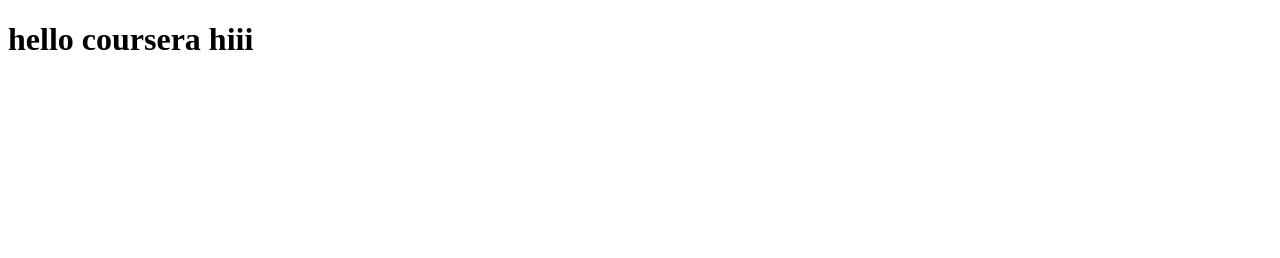
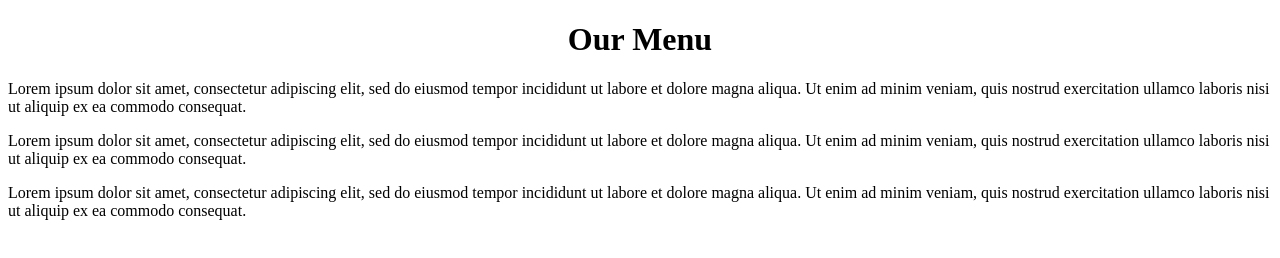
Before and after one commit to jeevighashri/coursera-test, a plain HTML site: page site/index.html in a window 1280 px wide. Drawn offline with Linux system fonts and the light colour scheme.

Commit message:
assessment

```diff
--- a/site/index.html
+++ b/site/index.html
@@ -1,9 +1,14 @@
 <!DOCTYPE html>
 <html>
 <head>
-	<title>hello coursera</title>
+	<title></title>
 </head>
 <body>
-<h1>hello coursera  hiii</h1>
+<h1 align="center">Our Menu</h1>
+<p class="p1">Lorem ipsum dolor sit amet, consectetur adipiscing elit, sed do eiusmod tempor incididunt ut labore et dolore magna aliqua. Ut enim ad minim veniam, quis nostrud exercitation ullamco laboris nisi ut aliquip ex ea commodo consequat.</p>
+
+<p class="p2">Lorem ipsum dolor sit amet, consectetur adipiscing elit, sed do eiusmod tempor incididunt ut labore et dolore magna aliqua. Ut enim ad minim veniam, quis nostrud exercitation ullamco laboris nisi ut aliquip ex ea commodo consequat.</p>
+
+<p class="p3">Lorem ipsum dolor sit amet, consectetur adipiscing elit, sed do eiusmod tempor incididunt ut labore et dolore magna aliqua. Ut enim ad minim veniam, quis nostrud exercitation ullamco laboris nisi ut aliquip ex ea commodo consequat.</p>
 </body>
 </html>
```
Also changed, not shown: mod2_solution/index.html (added).
